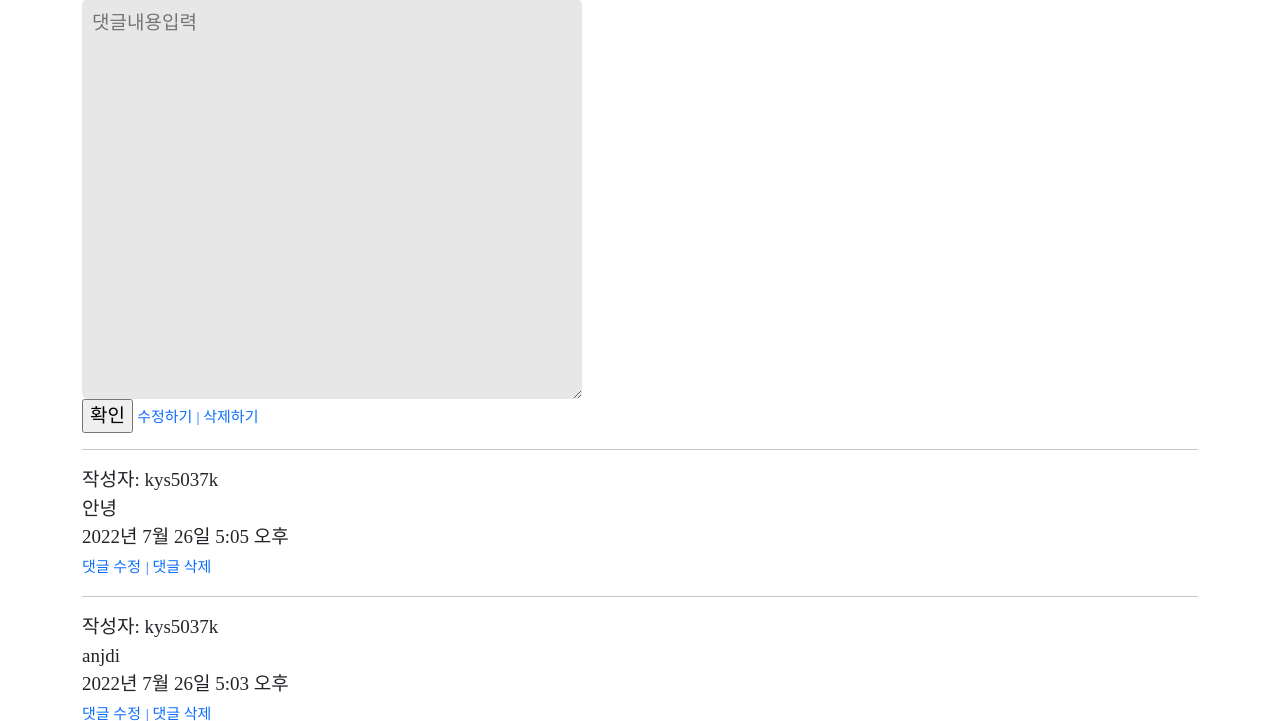
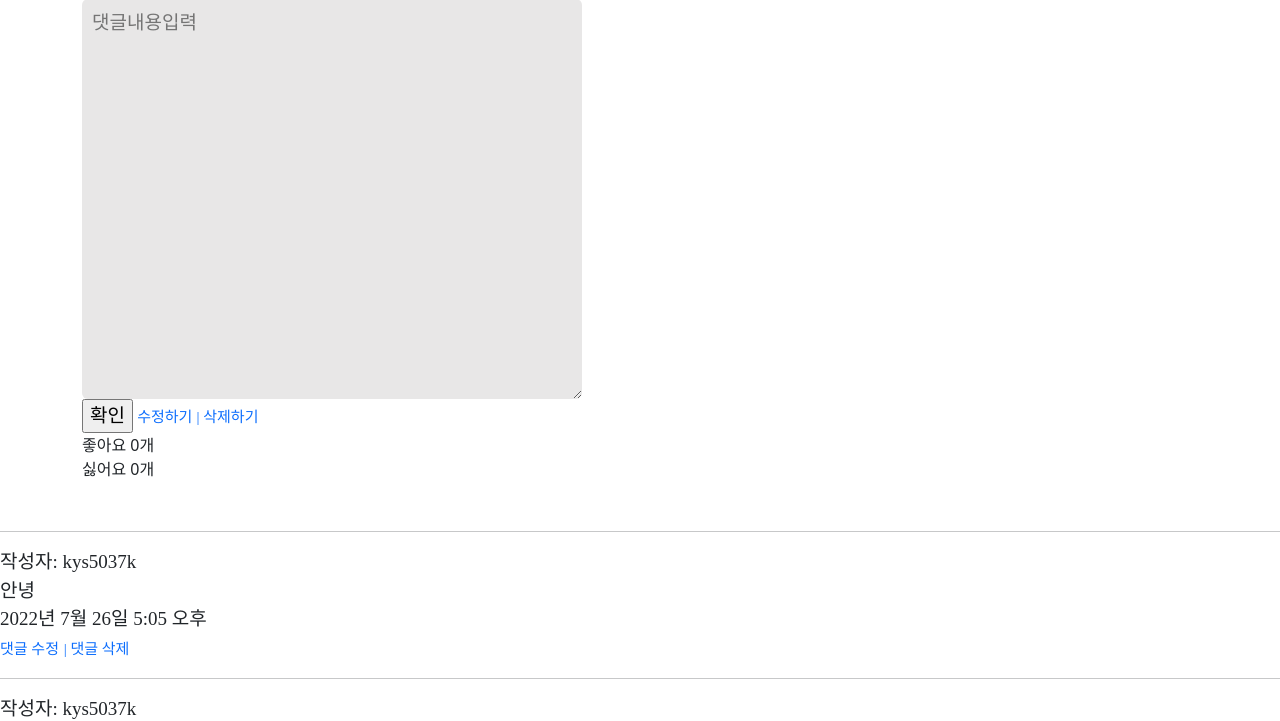
Before and after one commit to yoons02/2022-sns-project, a Django app: page /6 in a window 1280 px wide. Shown: the part 317-1038 px from the top of the page. Run offline with Django 4.2, Linux system fonts and the light colour scheme; data comes from the database, SQL or seed files in the repository; data that the repository does not hold is empty; some libraries are stand-ins or nearby versions; some web fonts are replaced.

Commit message:
second commit

```diff
--- a/main/templates/main/detail.html
+++ b/main/templates/main/detail.html
@@ -30,9 +30,123 @@
         <input type="submit" style="font-family: 'scd2'; font-size: 19px;"  value="확인">
         <a href="{% url 'main:edit' post.id %}" style="font-family: 'scd3'; font-size: 15px; text-decoration: none;" >수정하기</a>
         <a href="{% url 'main:delete' post.id %}" style="font-family: 'scd3'; font-size: 15px;text-decoration: none;">| 삭제하기</a>
-        <hr>
+        <!-- 4. 좋아요 버튼 노출-->
+
+    <span href="#" class="like" name ="{{post.id}}" value="Like">
+        {% if user in post.like_user_set.all %}
+            <div class="alt-service-icon">
+                <i class="fas fa-heart" id ="like-icon" style="color:red;"></i>
+            </div>
+        {% else %}
+                <div class="alt-service-icon">
+                    <i class="far fa-heart" id ="like-icon" style="color:red;"></i>
+            </div>
+        {% endif %}
+            <span id="count-{{ post.id }}" class="alt-services-title font-alt">
+                좋아요
+            {% if post.like_count == 0 %}
+                0개
+            {% else %}
+                {{ post.like_count }}개
+            {% endif %}
+            </span>
+    </span>
+
+    <!-- 5. 싫어요 버튼 노출 -->
+    <span href="#" class="dislike" name ="{{post.id}}" value="Dislike">
+        {% if user in post.dislike_user_set.all %}
+            <div class="alt-service-icon">
+                <i class="fas fa-heart" id ="dislike-icon" style="color:blue;"></i>
+            </div>
+        {% else %}
+                <div class="alt-service-icon">
+                <i class="far fa-heart" id ="dislike-icon" style="color:blue;"></i>
+            </div>
+        {% endif %}
+            <span id="count_dislike-{{ post.id }}" class="alt-services-title font-alt">
+                싫어요
+            {% if post.dislike_count == 0 %}
+                0개
+            {% else %}
+                {{ post.dislike_count }}개
+            {% endif %}
+            </span>
+    </span>
+</div>
+
+
+<!-- 6-1. ajax 좋아요 버튼 적용하기-->
+
+<script src="https://code.jquery.com/jquery-3.2.1.min.js"></script>
+<script>
+    $(".like").click(function(){
+        var pk=$(this).attr('name')
+        $.ajax({
+            type:'POST',
+            url:"{% url 'items:like_toggle' post.pk %}",
+            data:{'pk':pk,'csrfmiddlewaretoken':'{{csrf_token}}'},
+            dataType:'json',
+            success:function(response){
+                if(response.like_count==null){
+                    alert('로그인이 필요합니다.');
+                    window.location.replace('/accounts/login/');
+                }
+                else{
+                    if(response.result=='like'){
+                        $('#like-icon').removeClass();
+                        $('#like-icon').addClass('fas fa-heart');
+                    }
+                    else{
+                        $('#like-icon').removeClass();
+                        $('#like-icon').addClass('far fa-heart');
+                    }
+                    $('#count-{{post.id}}').html('좋아요 '+response.like_count+"개");
+                }
+            },
+            error:function(request, status, error){
+                alert("로그인이 필요합니다.")
+                alert('code:'+request.status+'\n'+'message:'+request.responseText+"\n"+"error:"+error);
+            },
+        })
+    })
+</script>
+
+<!-- 6-1. ajax 싫어요 버튼 적용하기 -->
+<script src="https://code.jquery.com/jquery-3.2.1.min.js"></script>
+<script>
+    $(".dislike").click(function(){
+        var pk=$(this).attr('name')
+        $.ajax({
+            type:'POST',
+            url:"{% url 'items:dislike_toggle' post.pk %}",
+            data:{'pk':pk,'csrfmiddlewaretoken':'{{csrf_token}}'},
+            dataType:'json',
+            success:function(response){
+                if(response.dislike_count==null){
+                    alert('로그인이 필요합니다.');
+                    window.location.replace('/accounts/login/');
+                }
+                else{
+                    if(response.result=='dislike'){
+                    $('#dislike-icon').removeClass();
+                        $('#dislike-icon').addClass('fas fa-heart');
+                    }
+                    else{
+                        $('#dislike-icon').removeClass();
+                        $('#dislike-icon').addClass('far fa-heart');
+                    }
+                    $('#count_dislike-{{post.id}}').html('싫어요 '+response.dislike_count+"개");
+                }
+            },
+            error:function(request, status, error){
+                alert("로그인이 필요합니다.")
+                alert('code:'+request.status+'\n'+'message:'+request.responseText+"\n"+"error:"+error);
+            },
+        })
+    })
+</script>
     </form>
-</div>
+</div><hr>
 
 <div>
     {% for comment in comments %}
```
